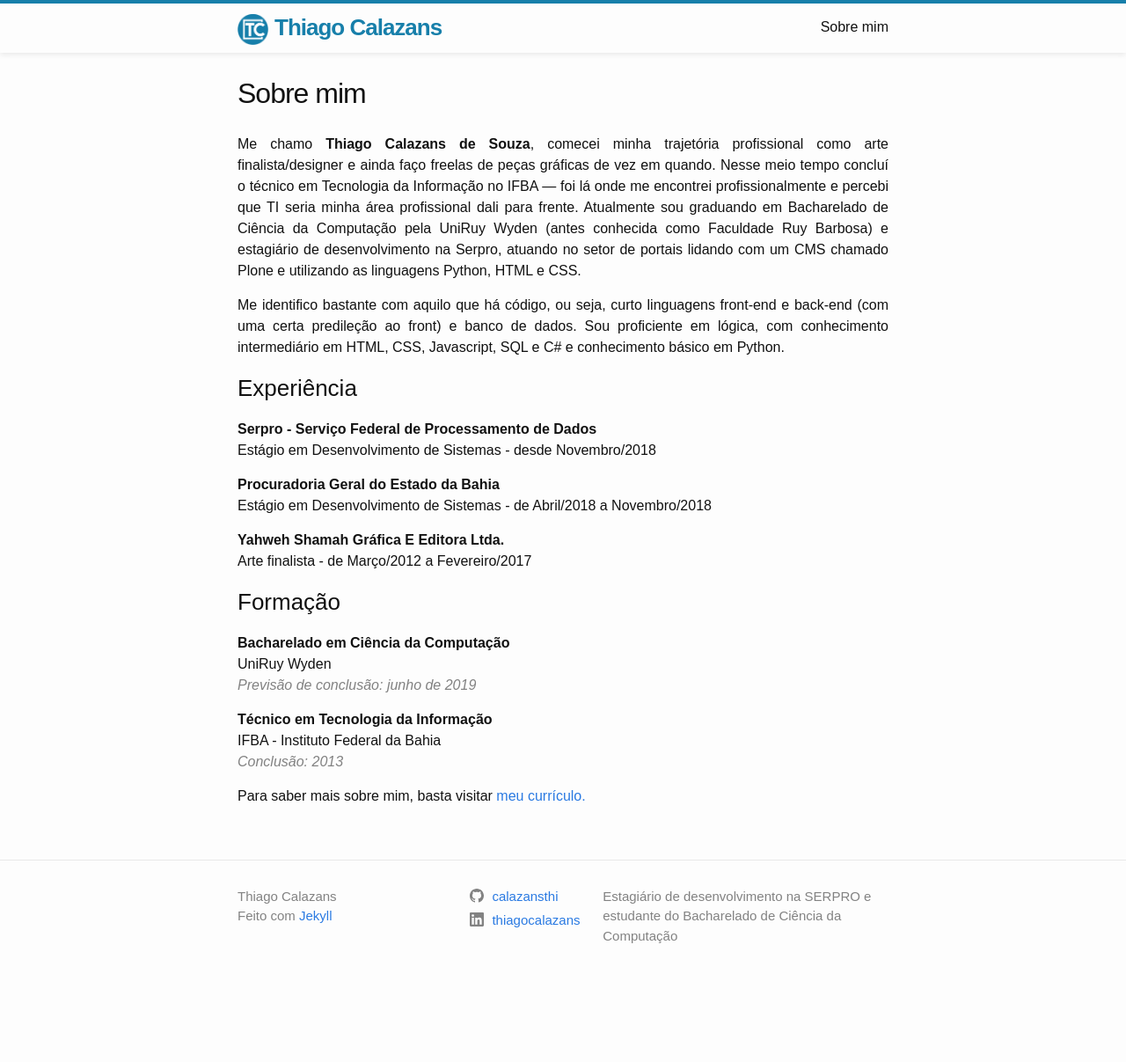
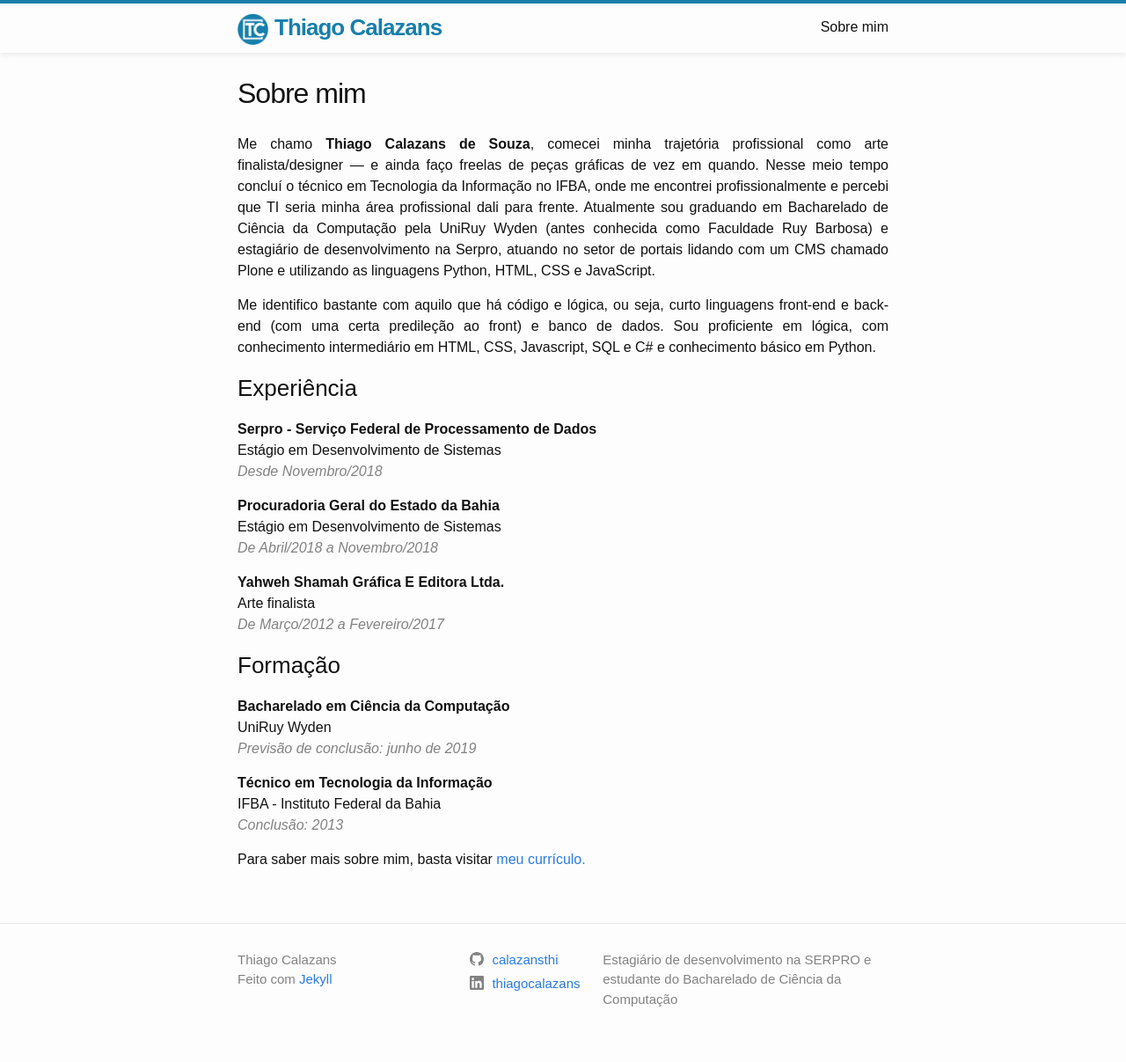
Before and after one commit to calazzza/calazzza.github.io, a Jekyll site: the page built from about.md, in a window 1280 px wide. Shown: the whole page at 88% size. Built offline with Jekyll 4.4.1, drawn with Linux system fonts in a browser that asks for light colours; some web fonts are replaced; before the commit the page ends 1135 px from its top, so only the background shows below that.

Commit message:
Change about page

```diff
--- a/_sass/minima/_layout.scss
+++ b/_sass/minima/_layout.scss
@@ -290,6 +290,6 @@
 }
 
 .subop {
-  color: #828282;
+  color: $grey-color;
   font-style: italic;
 }
--- a/about.md
+++ b/about.md
@@ -4,26 +4,29 @@ title: Sobre mim
 permalink: /about/
 ---
 
-Me chamo **Thiago Calazans de Souza**, comecei minha trajetória profissional como arte finalista/designer e ainda faço freelas de peças gráficas de vez em quando. Nesse meio tempo concluí o técnico em Tecnologia da Informação no IFBA — foi lá onde me encontrei profissionalmente e percebi que TI seria minha área profissional dali para frente. Atualmente sou graduando em Bacharelado de Ciência da Computação pela UniRuy Wyden (antes conhecida como Faculdade Ruy Barbosa) e estagiário de desenvolvimento na Serpro, atuando no setor de portais lidando com um CMS chamado Plone e utilizando as linguagens Python, HTML e CSS.
+Me chamo **Thiago Calazans de Souza**, comecei minha trajetória profissional como arte finalista/designer — e ainda faço freelas de peças gráficas de vez em quando. Nesse meio tempo concluí o técnico em Tecnologia da Informação no IFBA, onde me encontrei profissionalmente e percebi que TI seria minha área profissional dali para frente. Atualmente sou graduando em Bacharelado de Ciência da Computação pela UniRuy Wyden (antes conhecida como Faculdade Ruy Barbosa) e estagiário de desenvolvimento na Serpro, atuando no setor de portais lidando com um CMS chamado Plone e utilizando as linguagens Python, HTML, CSS e JavaScript.
 
-Me identifico bastante com aquilo que há código, ou seja, curto linguagens front-end e back-end (com uma certa predileção ao front) e banco de dados. Sou proficiente em lógica, com conhecimento intermediário em HTML, CSS, Javascript, SQL e C# e conhecimento básico em Python.
+Me identifico bastante com aquilo que há código e lógica, ou seja, curto linguagens front-end e back-end (com uma certa predileção ao front) e banco de dados. Sou proficiente em lógica, com conhecimento intermediário em HTML, CSS, Javascript, SQL e C# e conhecimento básico em Python.
 
 ### Experiência
 
 **Serpro - Serviço Federal de Processamento de Dados**
-Estágio em Desenvolvimento de Sistemas - desde Novembro/2018
+Estágio em Desenvolvimento de Sistemas
+<span class="subop">Desde Novembro/2018</span>
 
 **Procuradoria Geral do Estado da Bahia**
-Estágio em Desenvolvimento de Sistemas - de Abril/2018 a Novembro/2018
+Estágio em Desenvolvimento de Sistemas
+<span class="subop">De Abril/2018 a Novembro/2018</span>
 
 **Yahweh Shamah Gráfica E Editora Ltda.**
-Arte finalista - de Março/2012 a Fevereiro/2017
+Arte finalista
+<span class="subop">De Março/2012 a Fevereiro/2017</span>
 
 ### Formação
 
 **Bacharelado em Ciência da Computação**
 UniRuy Wyden
-<span class="subop"> Previsão de conclusão: junho de 2019</span>
+<span class="subop">Previsão de conclusão: junho de 2019</span>
 
 **Técnico em Tecnologia da Informação**
 IFBA - Instituto Federal da Bahia
```
